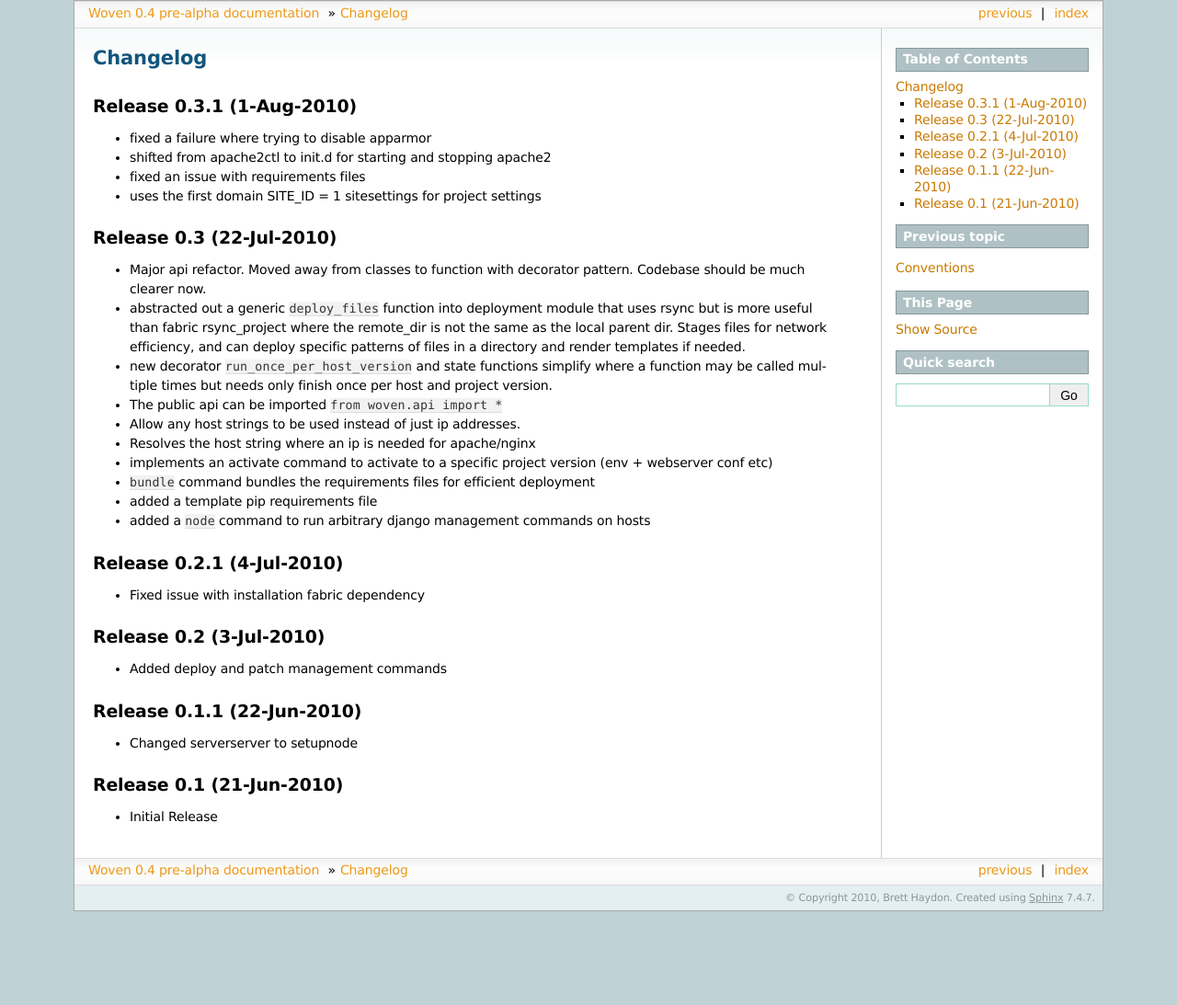
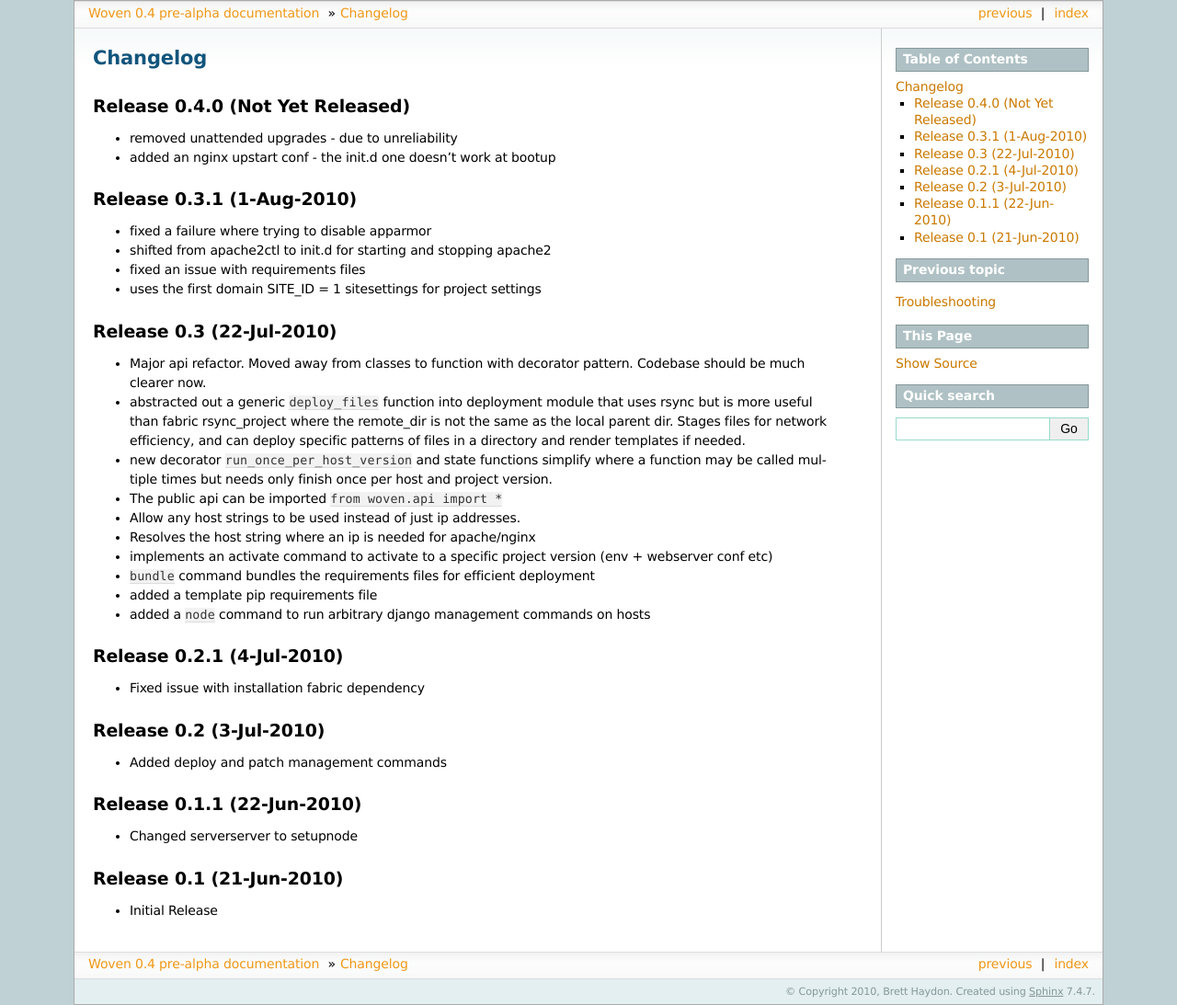
Before and after one commit to bretth/woven, a Sphinx documentation site: the page built from docs/changelog.rst, in a window 1280 px wide. Shown: the whole page at 92% size. Built offline with Sphinx 7.4.7, drawn with Linux system fonts in a browser that asks for light colours; before the commit the page ends 991 px from its top, so only the background shows below that.

Commit message:
updated docs to include a troubleshooting page

```diff
--- a/docs/changelog.rst
+++ b/docs/changelog.rst
@@ -1,6 +1,12 @@
 
 Changelog
 ==========
+
+Release 0.4.0 (Not Yet Released)
+---------------------------------
+
+* removed unattended upgrades - due to unreliability
+* added an nginx upstart conf - the init.d one doesn't work at bootup
 
 Release 0.3.1 (1-Aug-2010)
 --------------------------
--- a/docs/commands.rst
+++ b/docs/commands.rst
@@ -57,7 +57,7 @@ activate
 Activate a project version
 
 Usage:
-``python manage.py activate [version]
+``python manage.py activate [version]``
 
 Examples:
 ``python manage.py activate 0.1``
--- a/docs/index.rst
+++ b/docs/index.rst
@@ -19,6 +19,7 @@ Contents:
    commands
    settings
    conventions
+   troubleshooting
    changelog
 
 
```
Also changed, not shown: docs/troubleshooting.rst (added, +8 -0 lines).
